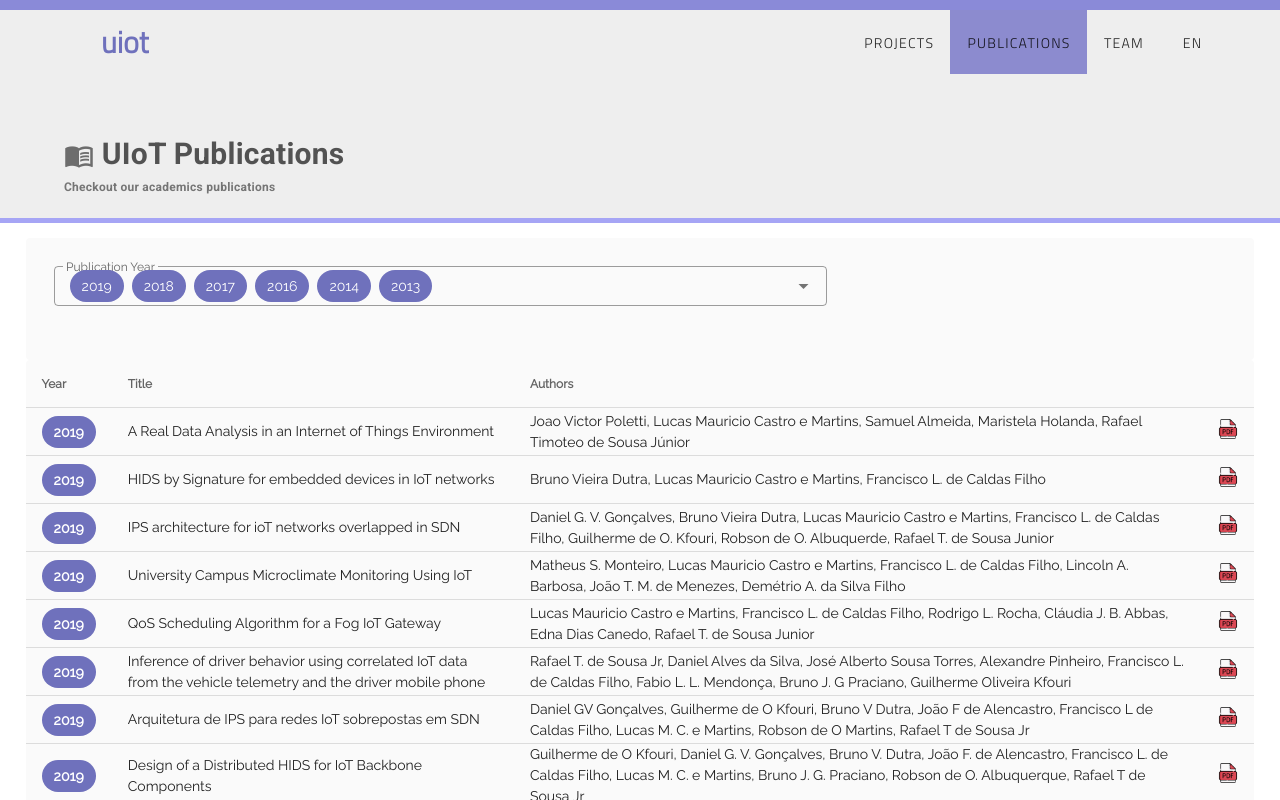
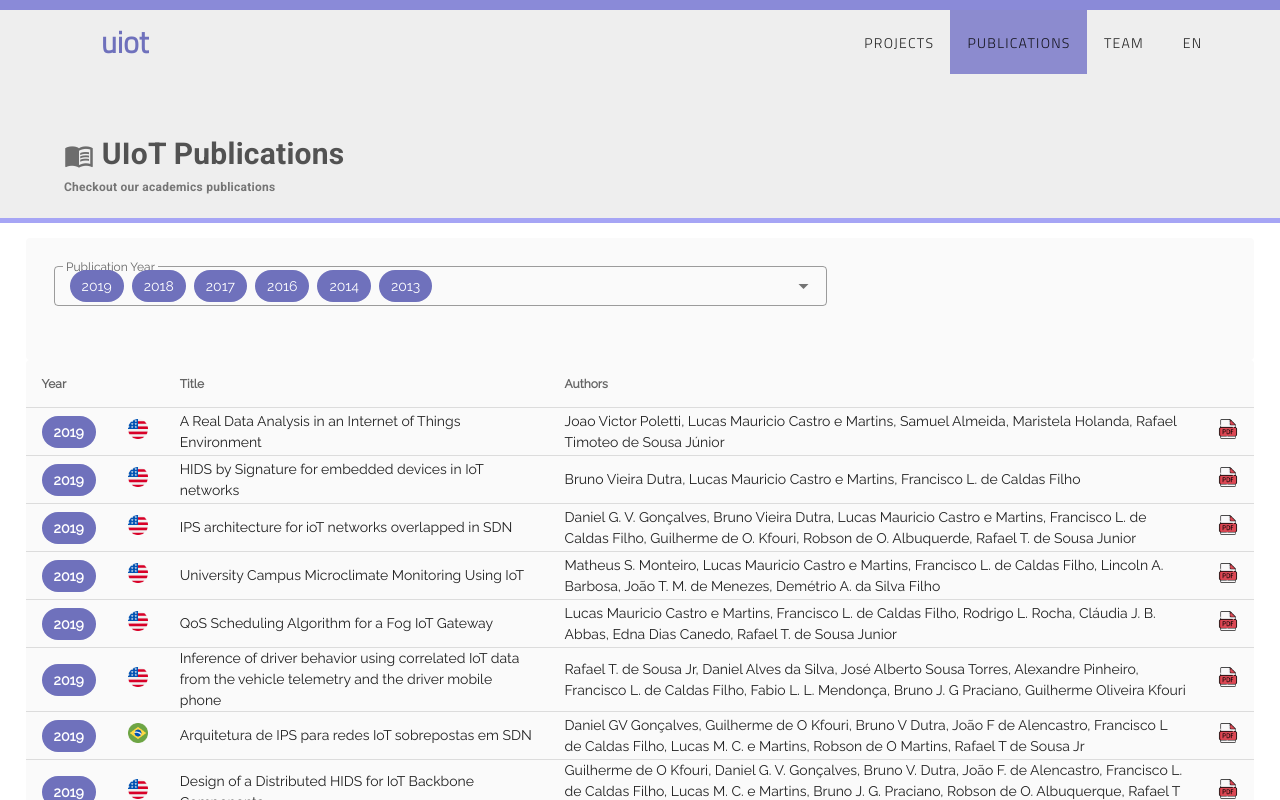
Before and after one commit to uiot/uiot.github.io, a Vue app: page /#/publications in a window 1280 px wide. Shown: the top 800 px of the page. Built offline with nearby package versions, Linux system fonts and the light colour scheme; what vue-animejs, vue-mobile-detection would draw is missing.

Commit message:
Adding info about the language of the publications.
Signed-off-by: Lucas M. C. e Martins <lucasmauricio@yahoo.com.br>

```diff
--- a/src/components/Publications/Publications.vue
+++ b/src/components/Publications/Publications.vue
@@ -31,9 +31,13 @@
             :key="`${i}-${item.id}`"
           >
             <td> <v-chip class="base white--text"> <b> {{ item.year }} </b> </v-chip> </td>
+            <td v-if="!item.language"></td>
+            <td v-else-if="item.language === 'en'"> <img width="20" :src="require(`@/assets/united-states.png`)"> </td>
+            <td v-else-if="item.language === 'pt-br'"> <img width="20" :src="require(`@/assets/brazil.png`)"> </td>
+            <td v-else></td>
             <td>{{ item.title }}</td>
             <td>{{ item.authors | teste }}</td>
-            <td v-if="item.download"><a v-bind:href='item.download'> <img width="20" :src="require(`@/assets/pdf.png`)"> </a></td>
+            <td v-if="item.download"><a :href="item.download"> <img width="20" :src="require(`@/assets/pdf.png`)"> </a></td>
             <td v-else></td>
           </tr>
         </tbody>
@@ -60,6 +64,7 @@ export default {
             singleExpand: false,
             headers: [
               { text: 'Year', align: 'start', sortable: false, value: 'year',},
+              { text: '', value: '' },
               { text: 'Title', value: 'title' },
               { text: 'Authors', value: 'authors' },
               { text: '', value: 'data-table-expand' },
--- a/src/texts/Publications.js
+++ b/src/texts/Publications.js
@@ -9,7 +9,8 @@ const Publications = [
                     "Maristela Holanda",
                     "Rafael Timoteo de Sousa Júnior"
                 ],
-                download: "download"
+                download: "download",
+                language: "en"
             },
             {
                 year: 2019,
@@ -19,7 +20,8 @@ const Publications = [
                     "Lucas Mauricio Castro e Martins",
                     "Francisco L. de Caldas Filho",
                 ],
-                download: "download"
+                download: "download",
+                language: "en"
             },
             {
                 year: 2019,
@@ -33,7 +35,8 @@ const Publications = [
                     "Robson de O. Albuquerde",
                     "Rafael T. de Sousa Junior"
                 ],
-                download: "download"
+                download: "download",
+                language: "en"
             },
             {
                 year: 2019,
@@ -46,7 +49,8 @@ const Publications = [
                     "João T. M. de Menezes",
                     "Demétrio A. da Silva Filho"
                 ],
-                download: "download"
+                download: "download",
+                language: "en"
             },
             {
                 year: 2019,
@@ -59,7 +63,8 @@ const Publications = [
                     "Edna Dias Canedo",
                     "Rafael T. de Sousa Junior"
                 ],
-                download: "download"
+                download: "download",
+                language: "en"
             },
             {
                 year: 2019,
@@ -74,7 +79,8 @@ const Publications = [
                     "Bruno J. G Praciano",
                     "Guilherme Oliveira Kfouri"
                 ],
-                download: "download"
+                download: "download",
+                language: "en"
             },
             {
                 year: 2019,
@@ -89,7 +95,8 @@ const Publications = [
                     "Robson de O Martins",
                     "Rafael T de Sousa Jr"
                 ],
-                download: "download"
+                download: "download",
+                language: "pt-br"
             },
             {
                 year: 2019,
@@ -105,7 +112,8 @@ const Publications = [
                     "Robson de O. Albuquerque",
                     "Rafael T de Sousa Jr"
                 ],
-                download: "download"
+                download: "download",
+                language: "en"
             },
             {
                 year: 2018,
@@ -118,7 +126,8 @@ const Publications = [
                     "Rafael Timoteo de Sousa Júnior",
                     "Robson de O. Albuquerque"
                 ],
-                download: "download"
+                download: "download",
+                language: "en"
             },
             {
                 year: 2018,
@@ -130,7 +139,8 @@ const Publications = [
                     "Claudia J. Barenco Abbas",
                     "Cassio Fabius C. Ribeiro",
                 ],
-                download: "download"
+                download: "download",
+                language: "pt-br"
             },
             {
                 year: 2017,
@@ -142,7 +152,8 @@ const Publications = [
                     "Rafael Timoteo de Sousa Júnior",
                     "Rodrigo L. Rocha"
                 ],
-                download: "download"
+                download: "download",
+                language: "en"
             },
             {
                 year: 2017,
@@ -154,7 +165,8 @@ const Publications = [
                     "William F. Giozza",
                     "João Paulo C. L. da Costa",
                 ],
-                download: "download"
+                download: "download",
+                language: "en"
             },
             {
                 year: 2017,
@@ -167,7 +179,8 @@ const Publications = [
                     "João Paulo C. L. da Costa",
                     "Fábio L. L. de Medonça"
                 ],
-                download: "download"
+                download: "download",
+                language: "en"
             },
             {
                 year: 2017,
@@ -180,7 +193,8 @@ const Publications = [
                     "Luis Javier Garcia Villalba",
                     "Tai-Hoon Kim"
                 ],
-                download: "download"
+                download: "download",
+                language: "en"
             },
             {
                 year: 2017,
@@ -188,7 +202,8 @@ const Publications = [
                 authors: [
                     "Ruben Cruz Huacarpuma"
                 ],
-                download: "download"
+                download: "download",
+                language: "pt-br"
             },
             {
                 year: 2017,
@@ -197,7 +212,8 @@ const Publications = [
                     "Hiro Gabriel Cerqueira Ferreira",
                     "Rafael Timóteo de Sousa Junior"
                 ],
-                download: "download"
+                download: "download",
+                language: "en"
             },
             {
                 year: 2017,
@@ -209,7 +225,8 @@ const Publications = [
                     "William F. Giozza",
                     "João Paulo C. L. da Costa"
                 ],
-                download: "download"
+                download: "download",
+                language: "pt-br"
             },
             {
                 year: 2017,
@@ -222,7 +239,8 @@ const Publications = [
                     "Fábio L. L de medonça",
                     "João Paulo C. L. da Costa"
                 ],
-                download: "download"
+                download: "download",
+                language: "pt-br"
             },
             {
                 year: 2016,
@@ -234,7 +252,8 @@ const Publications = [
                     "Fábio Buiati",
                     "Luis Javier García Villalba"
                 ],
-                download: "download"
+                download: "download",
+                language: "en"
             },
             {
                 year: 2016,
@@ -246,7 +265,8 @@ const Publications = [
                     "Fábio L. L. Medonça",
                     "Rafael T. de Sousa Jr."
                 ],
-                download: "download"
+                download: "download",
+                language: "pt-br"
             },
             {
                 year: 2016,
@@ -258,7 +278,8 @@ const Publications = [
                     "Fábio L. L. Medonça",
                     "Rafael T. de Sousa Jr."
                 ],
-                download: "download"
+                download: "download",
+                language: "pt-br"
             },
             {
                 year: 2016,
@@ -269,7 +290,8 @@ const Publications = [
                     "Sérgio Lifschitz",
                     "Rafael T. de Sousa Júnior."
                 ],
-                download: "download"
+                download: "download",
+                language: "pt-br"
             },
             {
                 year: 2016,
@@ -281,7 +303,8 @@ const Publications = [
                     "Fábio L. L. Medonça",
                     "Rafael T. de Sousa Jr."
                 ],
-                download: "download"
+                download: "download",
+                language: "pt-br"
             },
             {
                 year: 2016,
@@ -291,7 +314,8 @@ const Publications = [
                     "Caio César de Melo e Silva",
                     "Rafael T. de Sousa Jr."
                 ],
-                download: "download"
+                download: "download",
+                language: "en"
             },
             {
                 year: 2014,
@@ -301,7 +325,8 @@ const Publications = [
                     "Edna Dias Canedi",
                     "Rafael Timoteo de Sousa Júnior"
                 ],
-                download: "download"
+                download: "download",
+                language: "en"
             },
             {
                 year: 2014,
@@ -309,7 +334,8 @@ const Publications = [
                 authors: [
                     "Hiro Gabriel Cerqueira Ferreir",
                 ],
-                download: "download"
+                download: "download",
+                language: "en"
             },
             {
                 year: 2014,
@@ -320,7 +346,8 @@ const Publications = [
                     "Flávio Elias Gomes de Deus",
                     "Edna Dias Canedo"
                 ],
-                download: "download"
+                download: "download",
+                language: "en"
             },
             {
                 year: 2013,
@@ -330,7 +357,8 @@ const Publications = [
                     "Edna Dias Canedo",
                     "Rafael Timoteo de Sousa Júnior"
                 ],
-                download: "download"
+                download: "download",
+                language: "en"
             },
         ]
 
```
